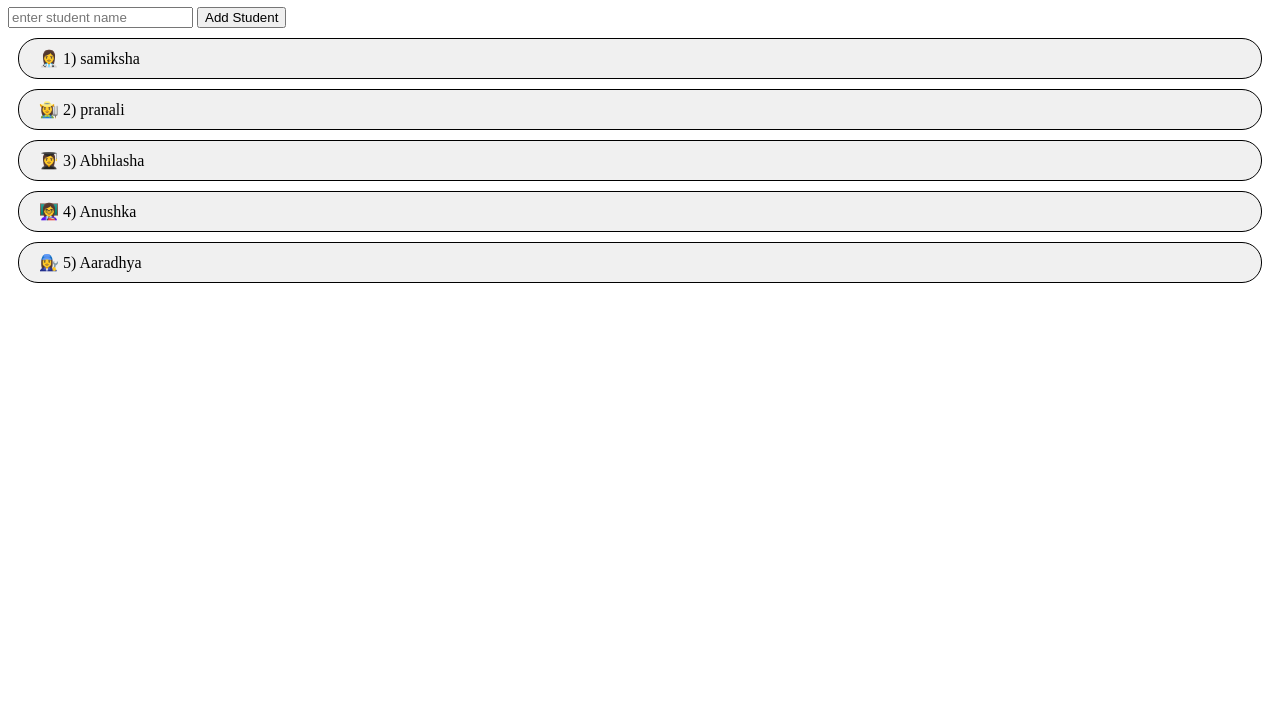
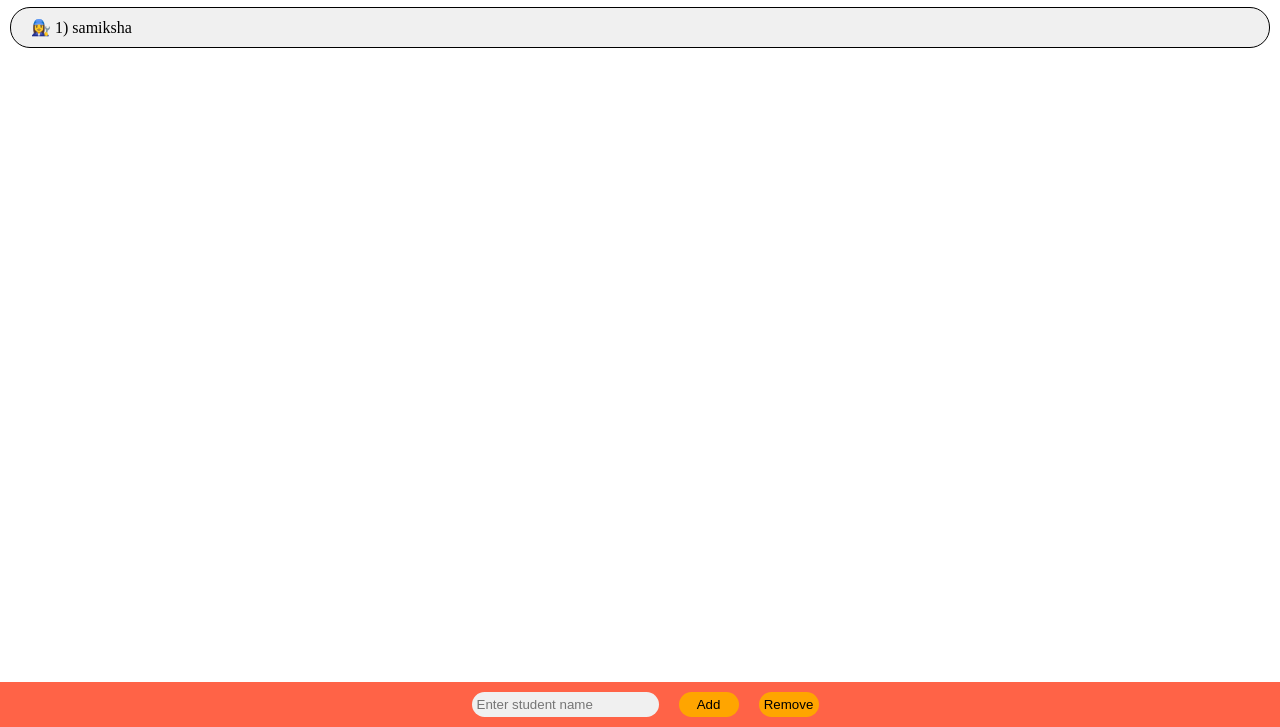
Before and after one commit to Samikshawagaj34/Studentbook, a plain HTML site: page index.html in a window 1280 px wide. Shown: the part 73-800 px from the top of the page. Drawn offline with Linux system fonts and the light colour scheme.

Commit message:
remove fuction create

```diff
--- a/index.html
+++ b/index.html
@@ -5,6 +5,10 @@
     <meta name="viewport" content="width=device-width, initial-scale=1.0">
     <title>Studentbook</title>
     <style>
+        body{
+            margin:0 ;
+            padding: 0;
+        }
         .student-card
         {
             border: 1px solid  black;
@@ -14,15 +18,55 @@
             background-color: #f0f0f0;
 
         }
+        .add-student-container
+        {
+            background-color: tomato;
+            padding: 10px;
+            position: fixed;
+            bottom: 0;
+            width: 100%;
+            display: flex;
+            justify-content: center;
+
+        }
+        .btn-action
+        {
+            padding: 2px 5px;
+            border-radius: 30px;
+            min-width: 60px;
+            border: none;
+            margin-left: 10px;
+            margin-right: 10px;
+            cursor: pointer;
+            background-color: orange;
+            color: black;
+        }
+        .btn-action:hover
+        {
+            color: white;
+
+        }
+        .student-name
+        {
+            padding: 5px;
+            border-radius: 30px;
+            border: none;
+            margin-right: 10px;
+            background-color: #f0f0f0 ;
+        }
     </style>
 
 
 </head>
 <body>
     <h1>Studentbook</h1>
-    <input type="text" id="student-name" placeholder="enter student name">
+    <div class="add-student-container">
+    <input type="text" class="student-name" id="student-name" placeholder="Enter student name">
 
-    <button type="button" id="add-student" onclick="addStudent()">Add Student</button>
+    <button type="button" class="btn-action" onclick="addStudent()">Add </button>
+
+    <button type="button" class="btn-action"  onclick="removeStudent()">Remove </button>
+</div>
 
 
 
@@ -44,15 +88,12 @@
             return emojis[randomIndex]
         }
         const students = [
-           "samiksha",
-            "pranali",
-            "Abhilasha",
-            "Anushka",
-            "Aaradhya"
+           "samiksha"
+
 
         ]
 
-        function loadstudents(){
+        function loadStudents(){
 
 
 
@@ -64,15 +105,28 @@
         studentsContainer.innerHTML += `<div class = 'student-card'> ${getRandomEmoji()} ${i+1}) ${students[i]}</div>`
     }
 }
-loadstudents()
+loadStudents();
+
+const studentInput = document.getElementById("student-name");
 
  function addStudent()
  {
-    const studentInput = document.getElementById("student-name")
+
     students.push(studentInput.value)
-    studentInput.value = ""
-    alert("student added successfully")
-    loadstudents()
+    studentInput.value = "";
+
+    loadStudents();
+
+ }
+ function removeStudent()
+ {
+
+
+    const studentIndex = students.indexOf(studentInput.value);
+    studentInput.value = "";
+    students.splice(studentIndex, 1);
+
+    loadStudents();
 
  }
     </script>
```
